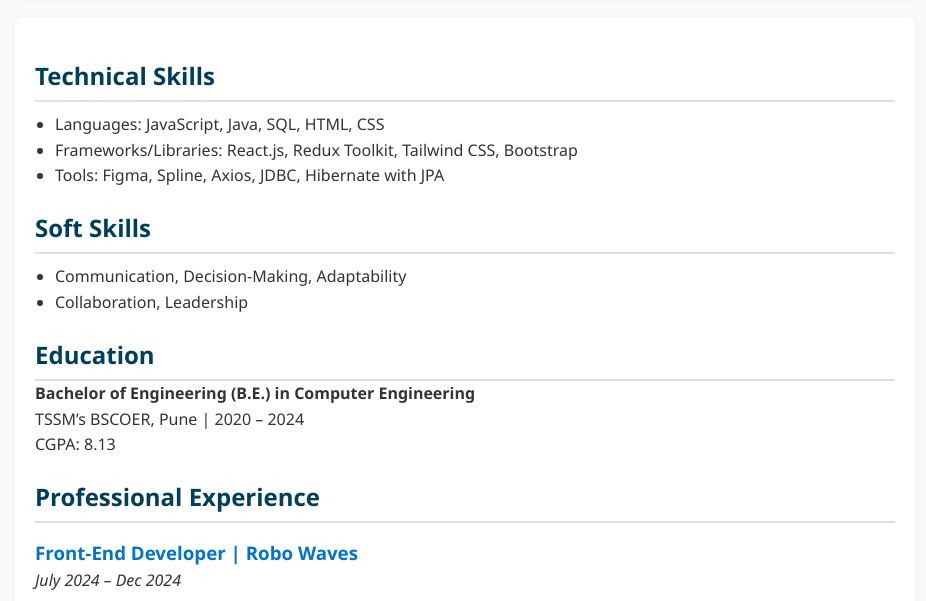
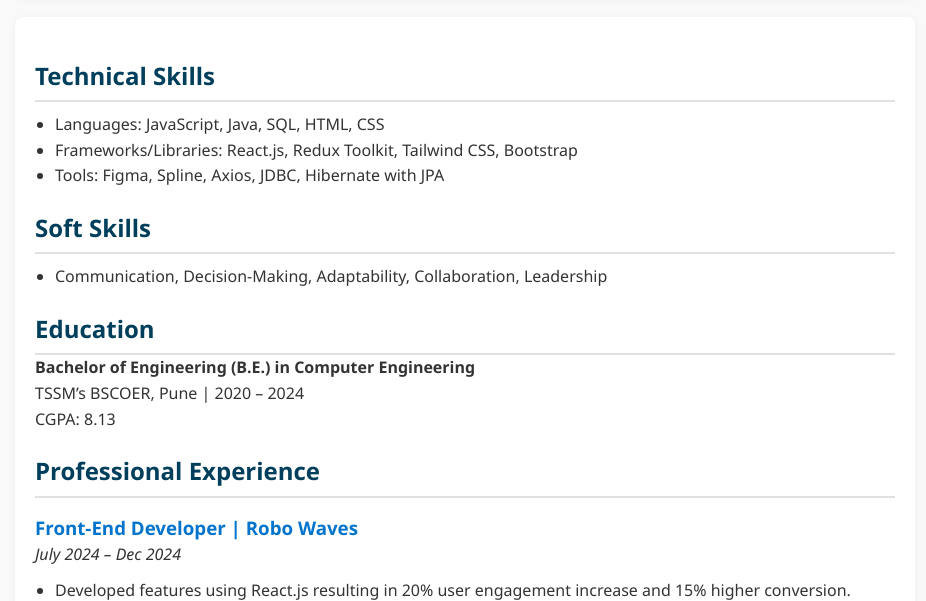
Before and after one commit to AbhishekNimbalkar/Abhishek_Portfolio, a plain HTML site: page Portfolio/Pages/index.html in a window 1280 px wide. Shown: the part 150-751 px from the top of the page, without its empty margins (175-1101 px from the left). Drawn offline with Linux system fonts and the light colour scheme.

Commit message:
Update index.html

```diff
--- a/Portfolio/Pages/index.html
+++ b/Portfolio/Pages/index.html
@@ -36,8 +36,7 @@
       <section>
         <h2>Soft Skills</h2>
         <ul>
-          <li>Communication, Decision-Making, Adaptability</li>
-          <li>Collaboration, Leadership</li>
+          <li>Communication, Decision-Making, Adaptability, Collaboration, Leadership</li>
         </ul>
       </section>
 
```
